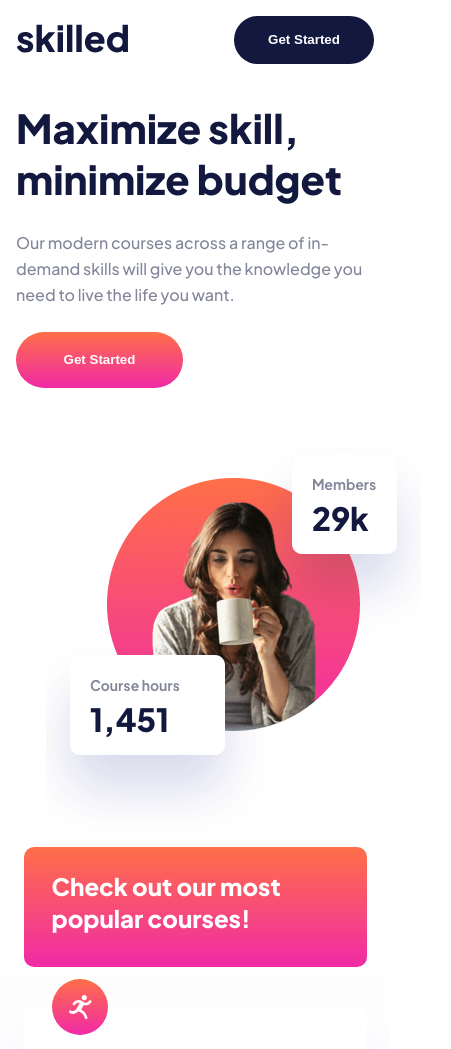
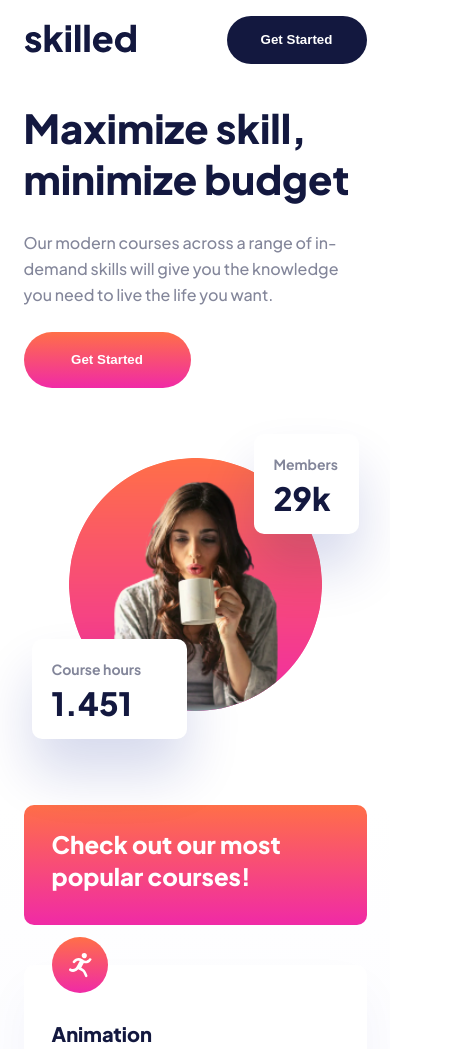
Before and after one commit to OlgaBorovik/frontendmentor-e-learning-landing, a plain HTML site: page index.html in a window 390 px wide. Shown: the top 1049 px of the page, 451 px wide, since content can reach past the window. Drawn offline with Linux system fonts and the light colour scheme.

Commit message:
mobile hero

```diff
--- a/index.html
+++ b/index.html
@@ -35,12 +35,25 @@
     Get Started
   </button>
   </div>
-  <picture class="hero__image">
-    <source srcset="./assets/image-hero-mobile.png" media="(min-width: 375px)" />
-    <source srcset="./assets/image-hero-tablet.png" media="(min-width: 768px)" />
-    <source srcset="./assets/image-hero-desktop.png" media="(min-width: 1440px)" />
-    <img src="./assets/image-hero-mobile.png" alt="hero" />
-  </picture>
+  <div class="hero-image__box">
+    <div class="hero-image__box--up">
+      <p class="hero-image__title">Members</p>
+      <p class="hero-image__text">29k</p>
+    </div>
+    <img src="./assets/hero-image-mobile.png" alt="hero image" width="253"/>
+    <div class="hero-image__box--down">
+      <p class="hero-image__title">Course hours</p>
+      <p class="hero-image__text">1.451</p>
+    </div>
+  </div>
+
+  <!-- <picture class="hero__image">
+    <source srcset="./assets/image-hero-mobile.png 1x" media="(max-width: 376px)" />
+    <source srcset="./assets/image-hero-tablet.png 1x" media="(min-width: 768px)" />
+    <source srcset="./assets/image-hero-desktop.png 1x" media="(max-width: 1024px)" />
+    <source srcset="./assets/image-hero-desktop.png 1x" media="(max-width: 1440px)" />
+    <img src="./assets/image-hero-mobile.png" alt="hero" width="327" />
+  </picture> -->
 
 </section>
 <section class="courses">
--- a/sass/base/_base.scss
+++ b/sass/base/_base.scss
@@ -12,7 +12,7 @@ body{
             margin-right: auto;
 
             @include mobile {
-                max-width: 375px;
+                width: 375px;
             }
 
             @include tablet {
--- a/sass/layouts/_courses.scss
+++ b/sass/layouts/_courses.scss
@@ -64,6 +64,9 @@
         padding-top: 56px;
         padding-left: 32px;
     }
+    @include desktop{
+        padding: 64px 32px 40px 32px;
+    }
 }
 
 .courses__title {
@@ -73,6 +76,9 @@
         line-height: 1.33;
         text-align: left;
         vertical-align: middle;
+        @include desktop{
+            font-size: 32px;
+        }
 }
 
 
@@ -83,6 +89,9 @@
     background-color: var(--white);
     padding: 56px 28px 32px 28px;
     width: 100%;
+    @include desktop{
+        padding: 64px 32px 40px 32px;
+    }
 
 }
 
@@ -93,16 +102,23 @@
         font-weight: 800;
         line-height: 1.25;
         margin-bottom: 16px;
+        @include desktop{
+            font-size: 24px;
+            margin-bottom: 24px;
+        }
     }
 
 .box__text {
     line-height: 1.62;
     margin-bottom: 24px;
+    @include desktop{
+        font-size: 18px;
+    }
 }
 
 .box__link {
 
-    font-weight: 700;
+font-weight: 700;
  font-size:18px;
 line-height: 1.56;
 cursor: pointer;
--- a/sass/layouts/_hero.scss
+++ b/sass/layouts/_hero.scss
@@ -38,16 +38,59 @@ background: linear-gradient(0deg, rgba(255, 255, 255, 0.50) 0%, rgba(255, 255, 2
 
 
 
-.hero__image {
-    width: 327px;
+.hero-image__box {
+    max-width: 327px;
+    position: relative;
+    padding: 24px 37px;
+    margin-bottom: 66px;
     margin-left: auto;
     margin-right: auto;
-    @include tablet{
+}
+
+.hero-image__box--up {
+    border-radius: 10px;
+
+        box-shadow: 0px 34px 54px 0px rgba(6, 22, 141, 0.16);
+        /* FFFFFF */
+        background: rgb(255, 255, 255);
+        padding: 16px 20px;
+        width: 105px;
+        height: 100px;
         position: absolute;
         top: 0;
+        right: 0;
+}
+
+.hero-image__box--down {
+    border-radius: 10px;
+
+        box-shadow: 0px 34px 54px 0px rgba(6, 22, 141, 0.16);
+        /* FFFFFF */
+        background: rgb(255, 255, 255);
+        padding: 16px 20px;
+        width: 155px;
+        height: 100px;
+        position: absolute;
+        bottom: 0;
         left: 0;
-        width: 640px;
-        overflow: hidden;
+}
 
-    }
+.hero-image__title {
+    color: rgb(131, 134, 154);
+        font-family: Plus Jakarta Sans;
+        font-size: 14px;
+        font-weight: 700;
+        line-height: 28px;
+        letter-spacing: 0px;
+        text-align: left;
 }
+
+.hero-image__text {
+    color: rgb(19, 24, 63);
+        font-family: Plus Jakarta Sans;
+        font-size: 32px;
+        font-weight: 800;
+        line-height: 40px;
+        letter-spacing: 0px;
+        text-align: left;
+}
--- a/sass/utils/_mixins.scss
+++ b/sass/utils/_mixins.scss
@@ -1,5 +1,5 @@
 @mixin mobile {
-    @media screen and (max-width:375px) {
+    @media screen and (min-width:375px) {
         @content;
     }
 }
```
Also changed, not shown: sass/layouts/_footer.scss (+0 -11 lines), assets/hero-image-mobile.png (added), css/main.css, css/main.min.css, 2 other files.
